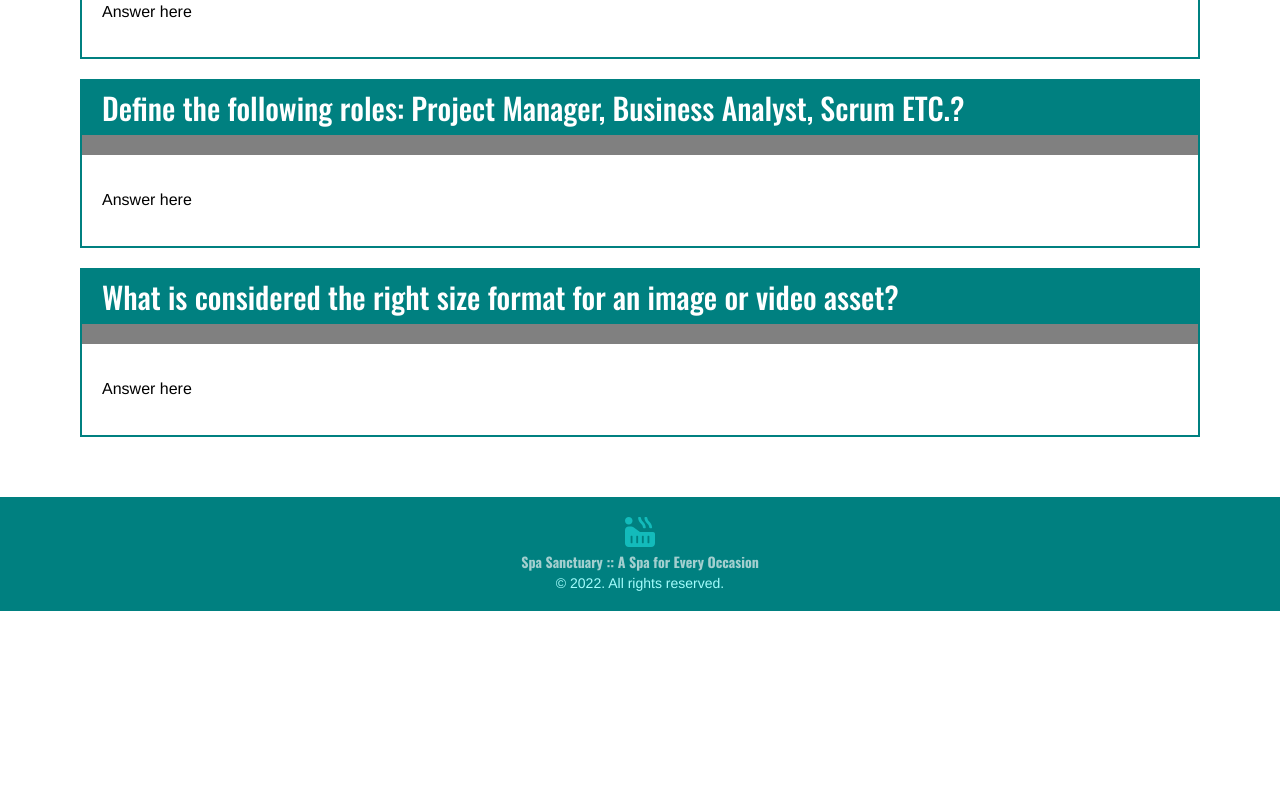
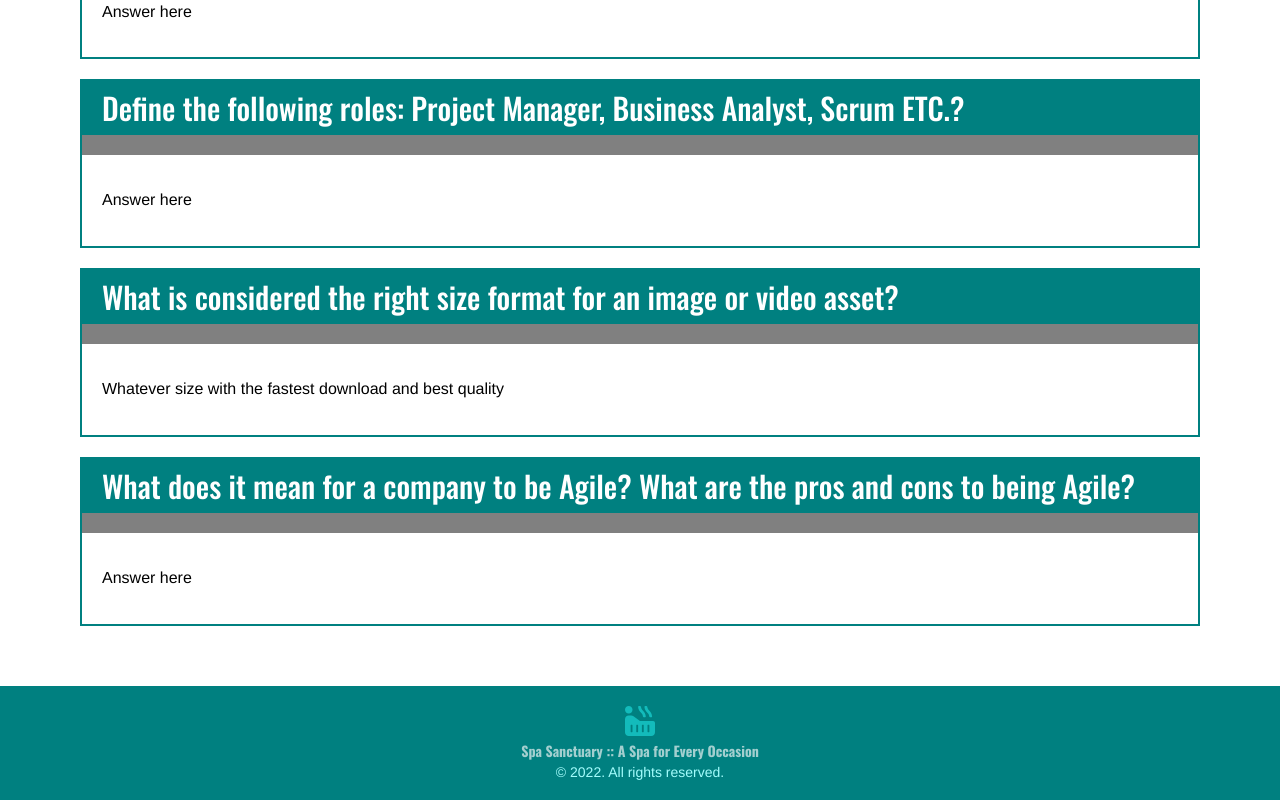
Before and after one commit to biancabonilla10/Web-1-Bonilla-Bianca-Final, a React (Create React App) app: page /homework in a window 1280 px wide. Shown: the part 1883-2683 px from the top of the page. Before the commit the page ends 2494 px from the top, so only its background shows below. Built offline with nearby package versions, Linux system fonts and the light colour scheme.

Commit message:
Updating Homework

```diff
--- a/src/React/Homework/Essays/Essays.jsx
+++ b/src/React/Homework/Essays/Essays.jsx
@@ -41,6 +41,9 @@ const Essays = () => {
         <p>Answer here</p>
         </Essay>
     <Essay q= 'What is considered the right size format for an image or video asset?'>
+        <p>Whatever size with the fastest download and best quality</p>
+        </Essay>
+    <Essay q= 'What does it mean for a company to be Agile? What are the pros and cons to being Agile?'>
         <p>Answer here</p>
         </Essay>
     </EssaysStyled>
```
